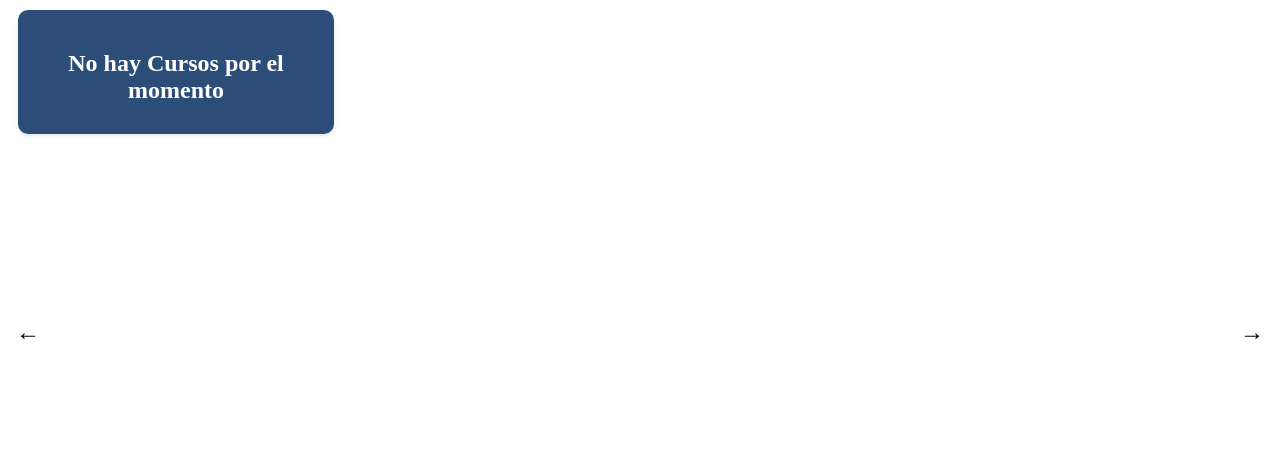
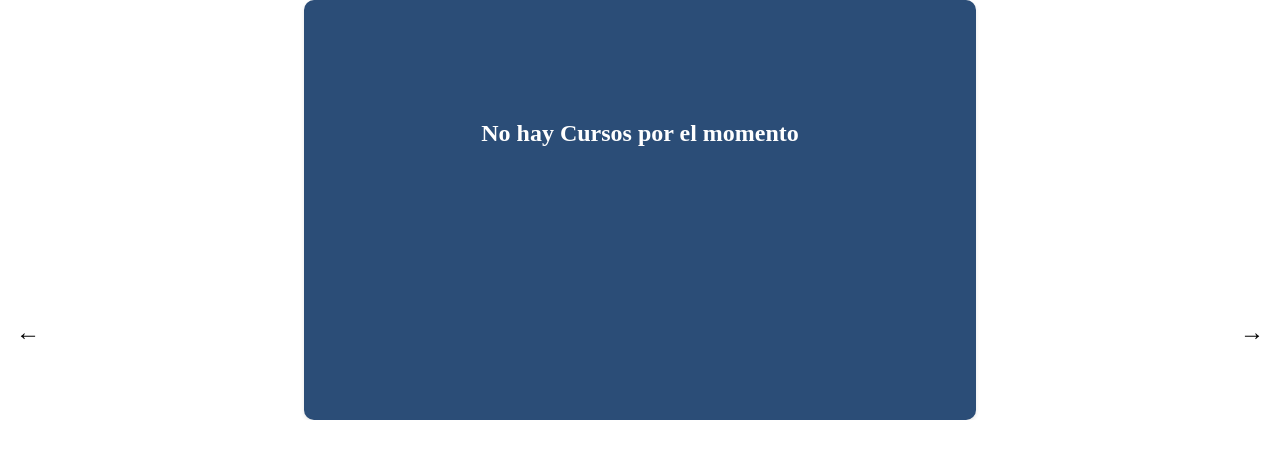
Before and after one commit to MilitaryApple35/EducacionContinua, a Django app: page / in a window 1280 px wide. Shown: the part 68-527 px from the top of the page. Run offline with Django 4.2, Linux system fonts and the light colour scheme.

Commit message:
Cambios
Cambios

```diff
--- a/EC/admin.py
+++ b/EC/admin.py
@@ -1,7 +1,7 @@
 from django.contrib import admin
-from .models import Course
+from .models import Courses
 # Register your models here.
 
 
 
-admin.site.register(Course)
+admin.site.register(Courses)
--- a/EC/models.py
+++ b/EC/models.py
@@ -1,10 +1,10 @@
 from django.db import models
 
-class Course(models.Model):
+class Courses(models.Model):
     id= models.AutoField(primary_key=True)
     imagen = models.ImageField(upload_to='cajas/', blank=False)
     titulo = models.CharField(max_length=200, blank=False)
     descripcion = models.TextField(blank=False)
 
     def __str__(self):
-        return self.name
+        return self.titulo
--- a/EC/static/css/styles.css
+++ b/EC/static/css/styles.css
@@ -44,6 +44,23 @@
     padding: 20px;
     margin: 10px;
     text-align: center;
+}
+
+.NoBox{
+    border-radius: 10px;
+    background-color: #2b4d77;
+    box-shadow: 0 2px 4px rgba(0, 0, 0, 0.1);
+    padding: 20px;
+    padding-top: 100px;
+    margin: auto;
+    text-align: center;
+    width: 50%;
+    height: 300px;
+}
+
+.NoBox h2 {
+    color: white;
+    margin-bottom: 10px;
 }
 
 .box img {
--- a/EC/templates/index.html
+++ b/EC/templates/index.html
@@ -27,7 +27,7 @@
                     <h2>{{ Course.titulo }}</h2>
                 </div>
             {% empty %}
-                <div class="box">
+                <div class="NoBox">
                     <h2>No hay Cursos por el momento</h2>
                 </div>
             {% endfor %}
```
Also changed, not shown: EC/migrations/0001_initial.py (added), db.sqlite3, media/cajas/338tacx.webp (added), media/cajas/338tacx_1h107En.webp (added), media/cajas/338tacx_GVbWU8m.webp (added), media/cajas/338tacx_Y6zXCtr.webp (added), media/cajas/338tacx_qKP6YwU.webp (added), media/cajas/338tacx_vtR1crf.webp (added), media/cajas/338tacx_walBxgh.webp (added).
